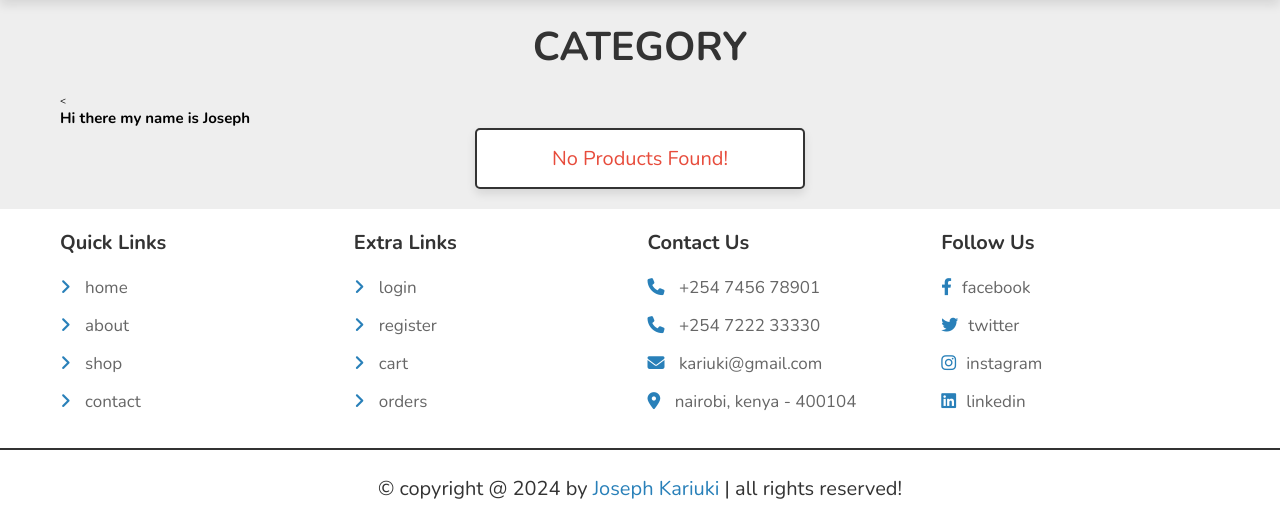
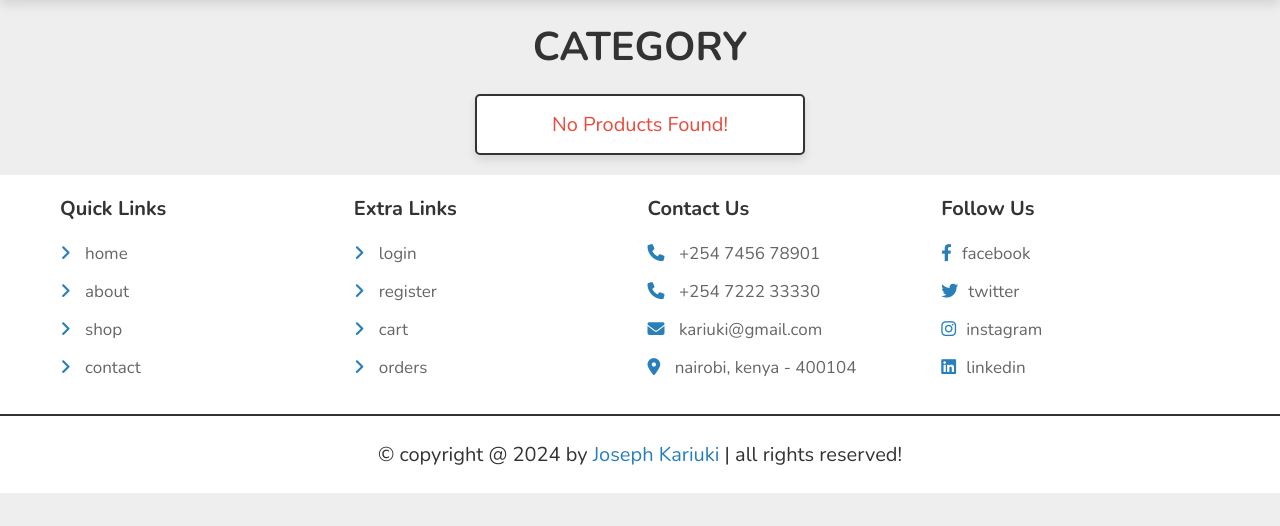
Before and after one commit to Devhub254/novelity, a PHP site: page /category.php?category=1 in a window 1280 px wide. Shown: the part 74-600 px from the top of the page. Run offline with PHP 8.4, Linux system fonts and the light colour scheme; data that the repository does not hold is empty; some libraries are stand-ins or nearby versions.

Commit message:
removed heding

```diff
--- a/category.php
+++ b/category.php
@@ -36,7 +36,6 @@ include 'components/wishlist_cart.php';
 <section class="products">
 
    <h1 class="heading">category</h1>
-   <<h2>Hi there my name is Joseph </h2>
 
    <div class="box-container">
 
```
